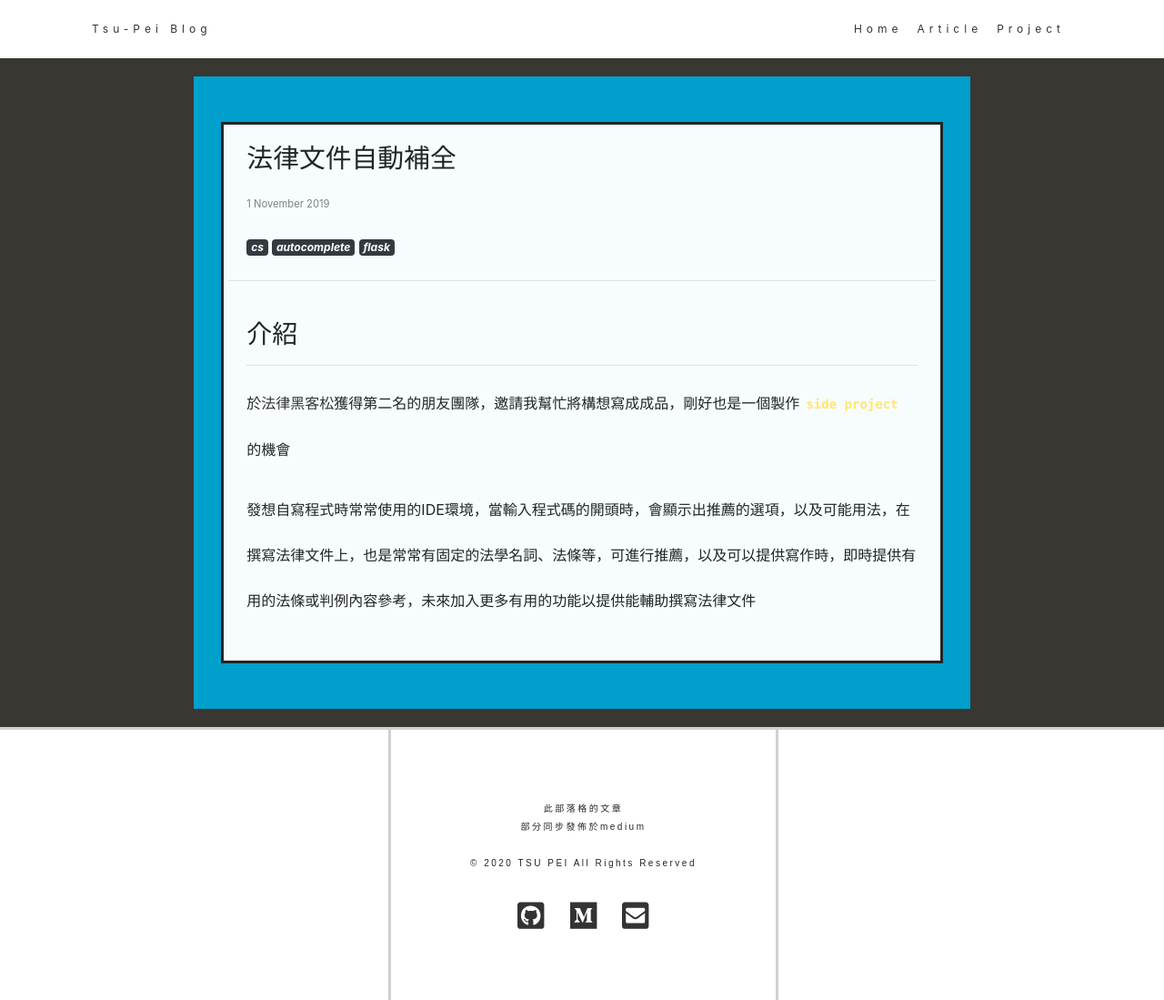
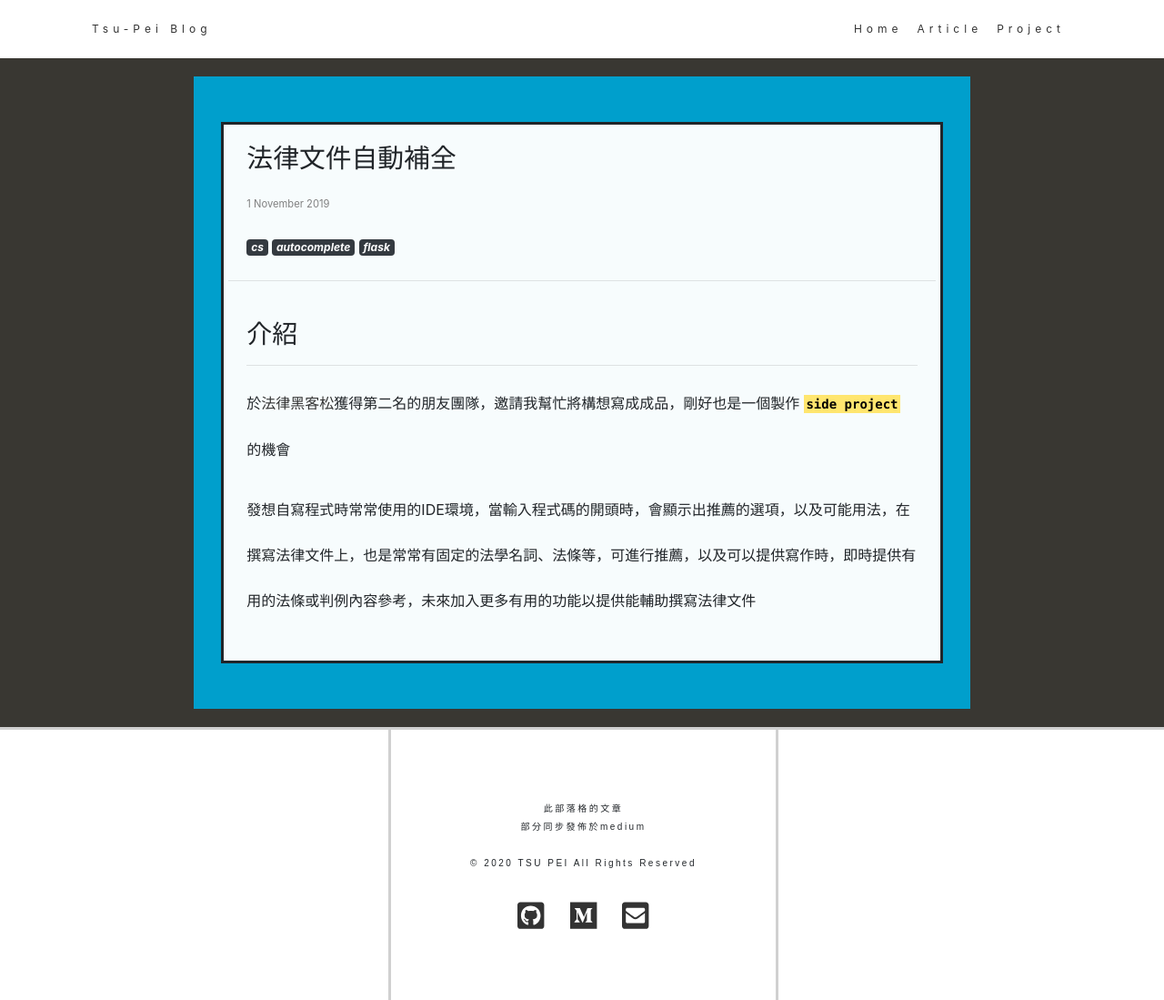
Before and after one commit to tsupei/tsupei.github.io, a Jekyll site: the page built from _works/2019-11-01-pilot.md, in a window 1280 px wide. Shown: the whole page at 91% size. Built offline with Jekyll 4.4.1, drawn with Linux system fonts in a browser that asks for light colours; nearby versions of some CDN libraries.

Commit message:
Update common.css

```diff
--- a/res/css/common.css
+++ b/res/css/common.css
@@ -44,7 +44,8 @@ code.highlighter-rouge {
 	margin-left: 5px;
 	margin-right: 5px;
 	padding: 2px;
-	color: #FFE66F;
+	color: black;
+	background-color: #FFE66F;
 	font-weight: 700;
 }
 
```
